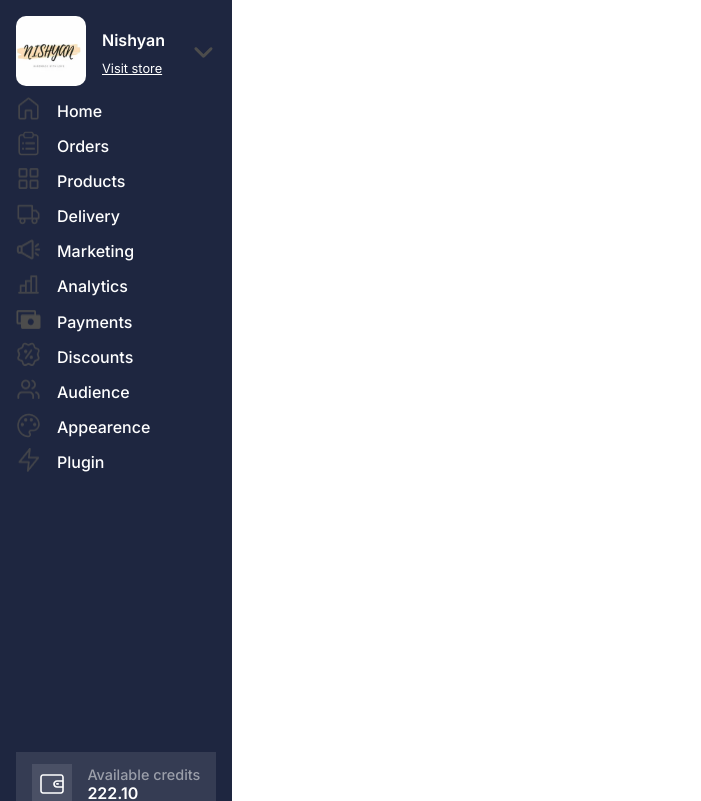
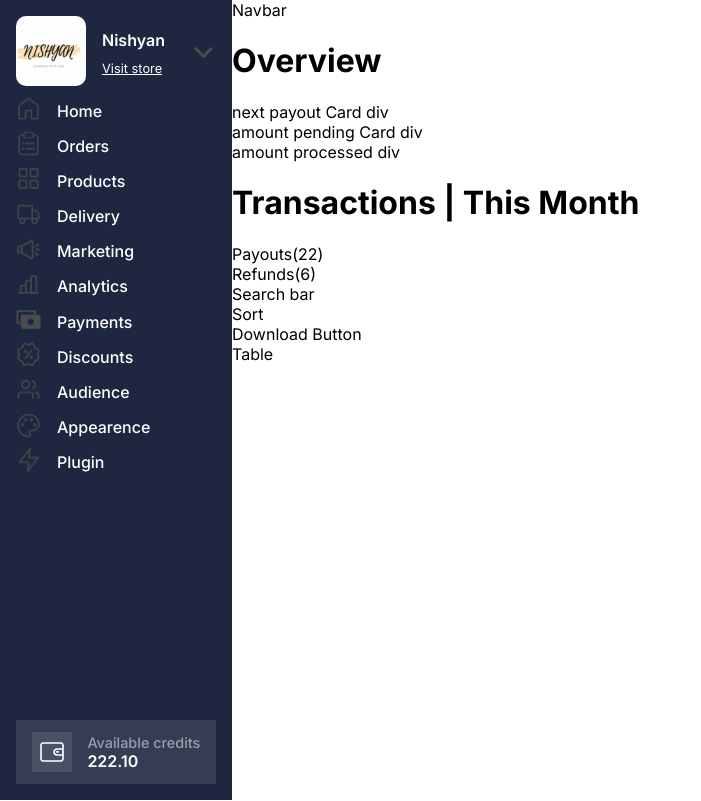
Before and after one commit to pavanmanishd/dukaan-payouts-page, a React (Vite) app: page / in a window 1280 px wide. Shown: the top 801 px of the page, without its empty margins (0-701 px from the left). Built offline with nearby package versions, Linux system fonts and the light colour scheme.

Commit message:
Update sidebar layout and add screen height variable

```diff
--- a/src/App.css
+++ b/src/App.css
@@ -11,6 +11,7 @@
   --sidebar-width: 200px;
   --profile-image-height: 70px;
   --profile-image-width: 70px;
+  --screen-height: calc(100vh - 2rem);
   font-family: "Inter", sans-serif;
 }
 
@@ -19,15 +20,26 @@
   padding: 0%;
 }
 
+.page{
+  display: flex;
+  flex-direction: row;
+  align-items: flex-start;
+  width: 100%;
+}
+
+.sidebar_container {
+  height: var(--screen-height);
+}
+
 .sidebar {
   display: flex;
   flex-direction: column;
   align-items: center;
   justify-content: space-between;
-  height: 100vh;
   width: var(--sidebar-width);
   background-color: #1e2640;
   margin: 0%;
+  height: 100%;
   padding: 1rem;
 }
 
@@ -109,7 +121,7 @@
   justify-content: space-evenly;
   align-items: center;
   width: var(--sidebar-width);
-  margin-bottom: 1rem;
+  /* margin-bottom: 1rem; */
 }
 
 .credits_div {
--- a/src/App.jsx
+++ b/src/App.jsx
@@ -100,7 +100,8 @@
   );
 
   return (
-    <div>
+    <div className="page">
+      <div className="sidebar_container">
         <div className="sidebar">
           <div>
             <div className="profile_container">
@@ -121,7 +122,6 @@
                 />
               </div>
             </div>
-
             <div className="side_bar_logos_container">{allLinks}</div>
           </div>
           <div className="credits_div">
@@ -131,6 +131,7 @@
             <div className="credits_details">
               <p className="credits_text">Available credits</p>
               <p className="credits_num">222.10</p>
+            </div>
           </div>
         </div>
       </div>
```
Lines whose indentation alone changed are shown as unchanged.
